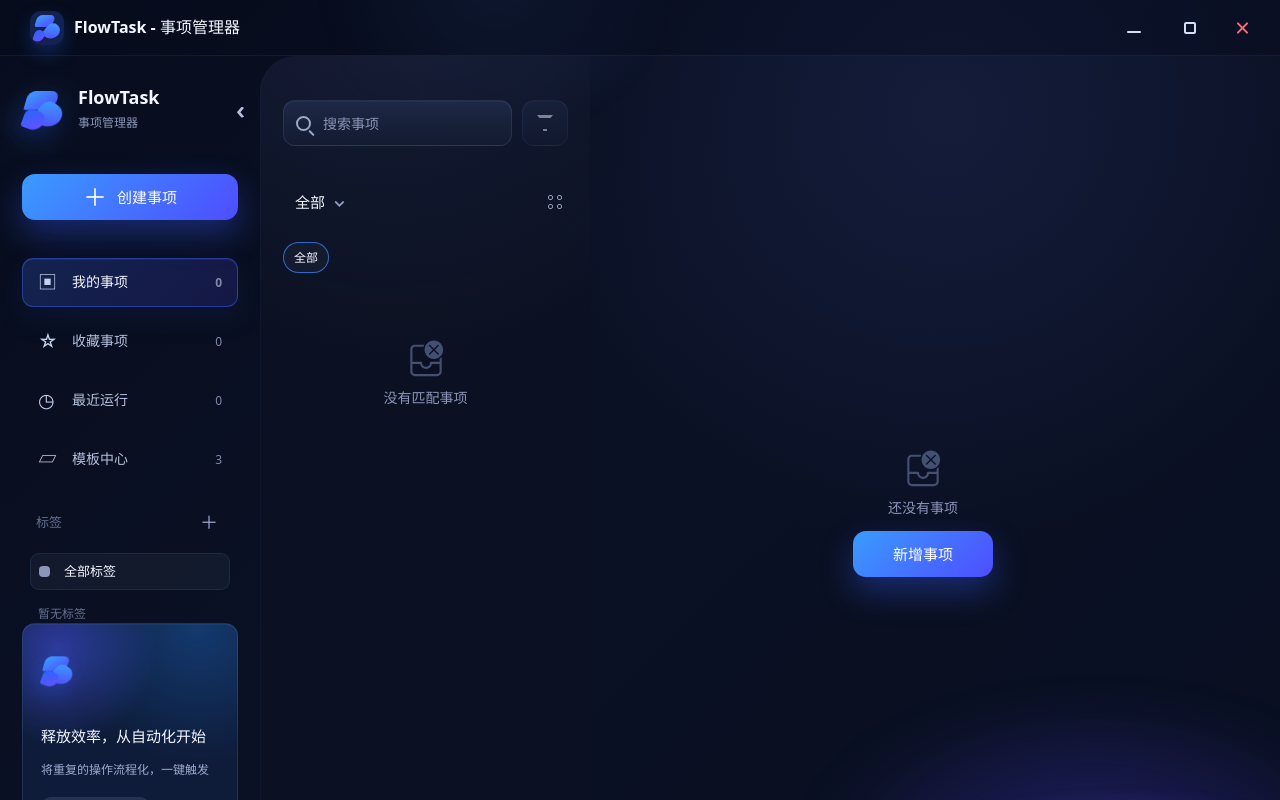
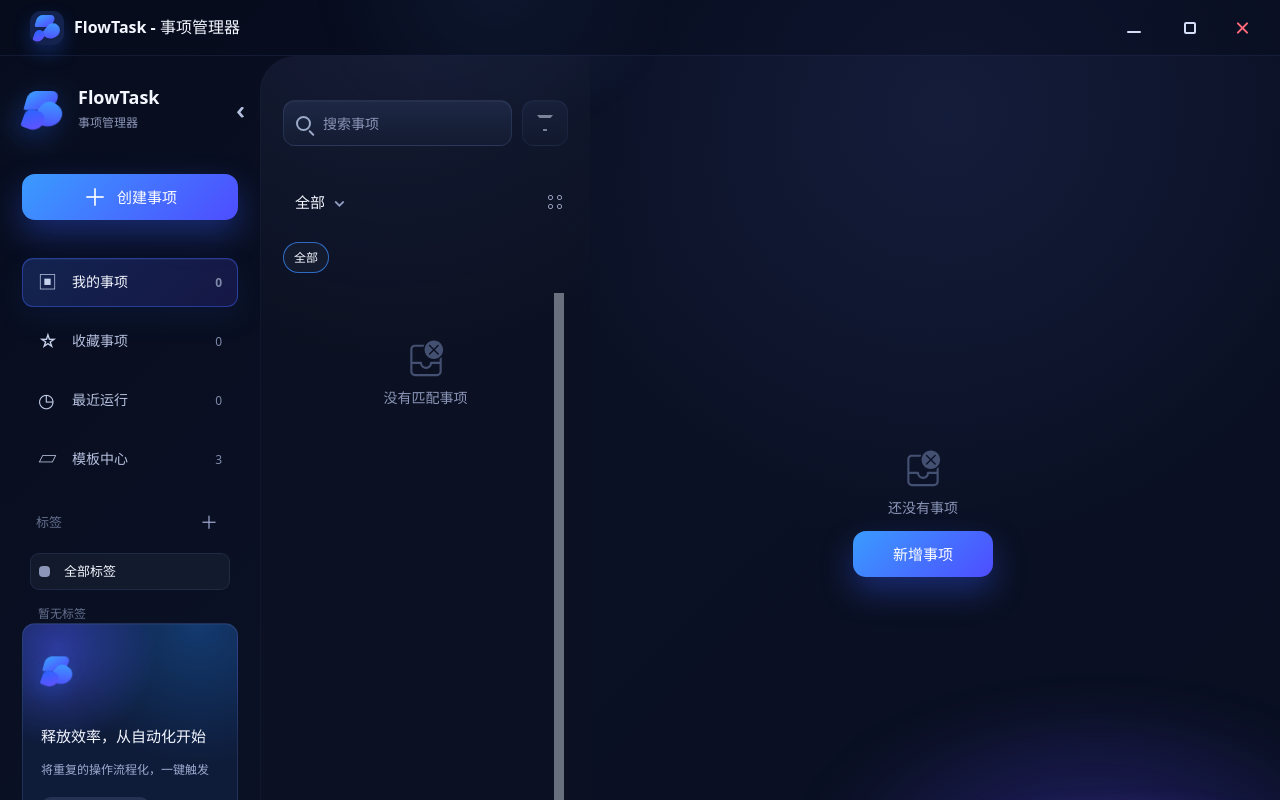
Before and after one commit to newz-max/anythingFast, a Vue app: page / in a window 1280 px wide. Shown: the top 800 px of the page. Built offline with nearby package versions, Linux system fonts and the light colour scheme.

Commit message:
统一全局滚动条样式

```diff
--- a/src/components/app/AppProvider.vue
+++ b/src/components/app/AppProvider.vue
@@ -1,14 +1,42 @@
 <script setup lang="ts">
 import { computed, onMounted, onUnmounted, shallowRef, watchEffect } from 'vue'
 import { darkTheme, zhCN, dateZhCN } from 'naive-ui'
+import type { GlobalThemeOverrides } from 'naive-ui'
 import { useTaskStore } from '@/stores/taskStore'
 
 const taskStore = useTaskStore()
 const systemPrefersDark = shallowRef(false)
-const theme = computed(() => {
+
+const resolvedTheme = computed<'dark' | 'light'>(() => {
   const preference = taskStore.settings.theme
-  const dark = preference === 'dark' || (preference === 'system' && systemPrefersDark.value)
-  return dark ? darkTheme : undefined
+  return preference === 'dark' || (preference === 'system' && systemPrefersDark.value) ? 'dark' : 'light'
+})
+
+const theme = computed(() => resolvedTheme.value === 'dark' ? darkTheme : undefined)
+
+const themeOverrides = computed<GlobalThemeOverrides>(() => {
+  const dark = resolvedTheme.value === 'dark'
+  const scrollbarColor = dark ? 'rgba(122, 143, 192, 0.34)' : 'rgba(107, 124, 163, 0.36)'
+  const scrollbarColorHover = dark ? 'rgba(72, 119, 255, 0.7)' : 'rgba(49, 103, 220, 0.58)'
+  const scrollbarRailColor = dark ? 'transparent' : 'rgba(236, 242, 250, 0.42)'
+
+  return {
+    common: {
+      scrollbarColor,
+      scrollbarColorHover,
+      scrollbarWidth: '10px',
+      scrollbarHeight: '10px',
+      scrollbarBorderRadius: '999px'
+    },
+    Scrollbar: {
+      color: scrollbarColor,
+      colorHover: scrollbarColorHover,
+      width: '10px',
+      height: '10px',
+      borderRadius: '999px',
+      railColor: scrollbarRailColor
+    }
+  }
 })
 
 let mediaQuery: MediaQueryList | null = null
@@ -24,9 +52,7 @@
 })
 
 watchEffect(() => {
-  const preference = taskStore.settings.theme
-  const resolved = preference === 'system' ? (systemPrefersDark.value ? 'dark' : 'light') : preference
-  document.documentElement.dataset.appTheme = resolved
+  document.documentElement.dataset.appTheme = resolvedTheme.value
 })
 
 function updateSystemTheme(event: MediaQueryListEvent) {
@@ -35,7 +61,7 @@
 </script>
 
 <template>
-  <NConfigProvider :theme="theme" :locale="zhCN" :date-locale="dateZhCN">
+  <NConfigProvider :theme="theme" :theme-overrides="themeOverrides" :locale="zhCN" :date-locale="dateZhCN">
     <NDialogProvider>
       <NMessageProvider>
         <NNotificationProvider>
--- a/src/styles/main.css
+++ b/src/styles/main.css
@@ -1,4 +1,10 @@
 :root {
+  --app-scrollbar-size: 10px;
+  --app-scrollbar-radius: 999px;
+  --app-scrollbar-track: transparent;
+  --app-scrollbar-thumb: rgba(114, 133, 177, 0.42);
+  --app-scrollbar-thumb-hover: rgba(87, 126, 238, 0.72);
+  --app-scrollbar-thumb-active: rgba(91, 83, 255, 0.84);
   color: #1f2933;
   background: #f5f7fb;
   font-family:
@@ -9,8 +15,54 @@
   text-rendering: optimizeLegibility;
 }
 
+html[data-app-theme="dark"] {
+  --app-scrollbar-track: transparent;
+  --app-scrollbar-thumb: rgba(122, 143, 192, 0.34);
+  --app-scrollbar-thumb-hover: rgba(72, 119, 255, 0.7);
+  --app-scrollbar-thumb-active: rgba(108, 78, 255, 0.82);
+}
+
+html[data-app-theme="light"] {
+  --app-scrollbar-track: rgba(236, 242, 250, 0.42);
+  --app-scrollbar-thumb: rgba(107, 124, 163, 0.36);
+  --app-scrollbar-thumb-hover: rgba(49, 103, 220, 0.58);
+  --app-scrollbar-thumb-active: rgba(58, 139, 255, 0.76);
+}
+
 * {
   box-sizing: border-box;
+  scrollbar-color: var(--app-scrollbar-thumb) var(--app-scrollbar-track);
+  scrollbar-width: thin;
+}
+
+*::-webkit-scrollbar {
+  width: var(--app-scrollbar-size);
+  height: var(--app-scrollbar-size);
+}
+
+*::-webkit-scrollbar-track {
+  background: var(--app-scrollbar-track);
+}
+
+*::-webkit-scrollbar-thumb {
+  border: 3px solid transparent;
+  border-radius: var(--app-scrollbar-radius);
+  background: var(--app-scrollbar-thumb);
+  background-clip: content-box;
+}
+
+*::-webkit-scrollbar-thumb:hover {
+  background: var(--app-scrollbar-thumb-hover);
+  background-clip: content-box;
+}
+
+*::-webkit-scrollbar-thumb:active {
+  background: var(--app-scrollbar-thumb-active);
+  background-clip: content-box;
+}
+
+*::-webkit-scrollbar-corner {
+  background: transparent;
 }
 
 body {
```
